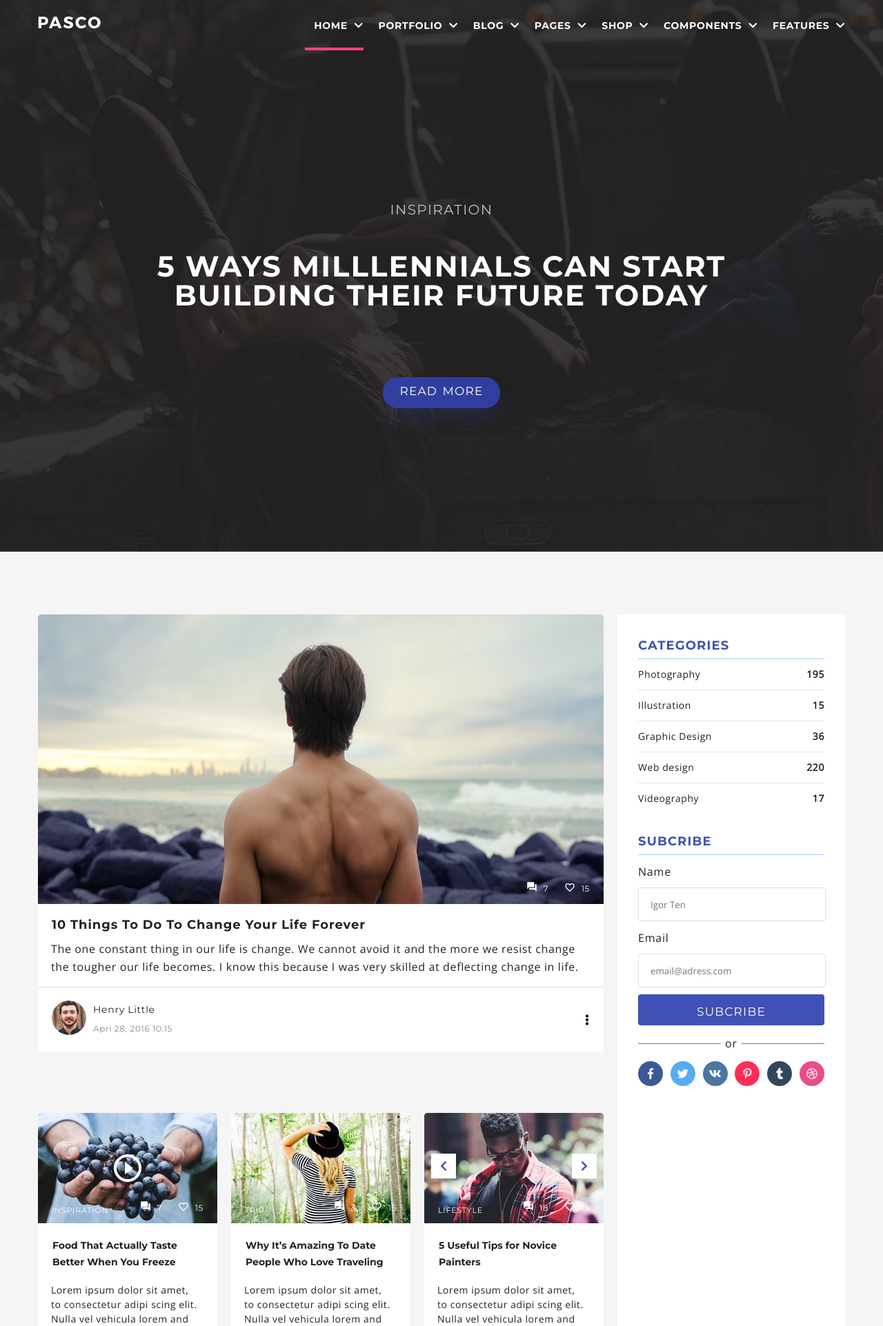
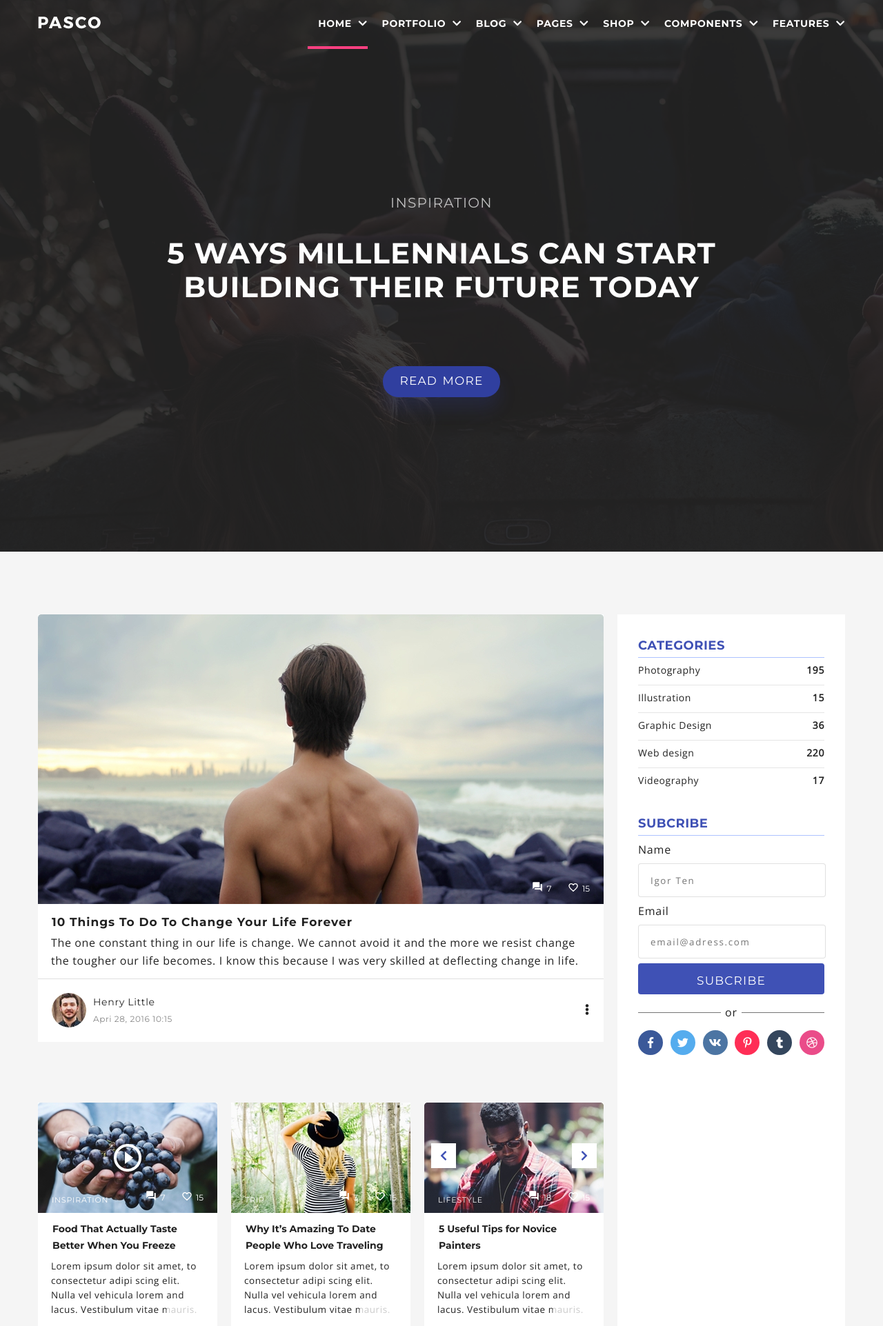
Before and after one commit to OliaKvasha/hw1, a PHP site: page / in a window 1280 px wide. Shown: the top 1923 px of the page at 69% size. Run offline with PHP 8.4, Linux system fonts and the light colour scheme; some libraries are stand-ins or nearby versions.

Commit message:
try pixel-perfect

```diff
--- a/hw4/style.css
+++ b/hw4/style.css
@@ -21,7 +21,7 @@ body {
   font-variant: small-caps;
   letter-spacing: 1.2px;
   border: none;
-  line-height: 36px;
+  line-height: 38px;
   display: block;
 }
 
@@ -80,7 +80,7 @@ body {
 }
 
 .main-menu__item {
-  padding: 30px 0 25px 22px;
+  padding: 27px 0 26px 21px;
 }
 
 .main-menu__item:hover {
@@ -88,7 +88,7 @@ body {
 }
 
 .main-menu__item:first-child {
-  padding-left: 13px;
+  padding-left: 15px;
 }
 
 .main-menu__item_selected {
@@ -101,7 +101,7 @@ body {
 
 .section-top__inner {
   text-align: center;
-  padding-top: 214px;
+  padding-top: 206px;
 }
 
 .subtitle {
@@ -109,17 +109,18 @@ body {
   font-size: 28px;
   font-variant: small-caps;
   font-weight: 400;
-  letter-spacing: 1.4px;
+  letter-spacing: 1.3px;
 }
 
 .title {
   font-size: 42px;
-  letter-spacing: 2.1px;
-  padding-top: 50px;
+  letter-spacing: 1.1px;
+  padding-top: 38px;
+  line-height: 49px;
 }
 
 .btn-read-more {
-  margin-top: 98px;
+  margin-top: 90px;
   margin-left: auto;
   margin-right: auto;
 }
@@ -149,9 +150,9 @@ body {
 }
 
 .main-article__title {
-  font-size: 18px;
-  letter-spacing: 0.9px;
-  padding-top: 18px;
+  font-size: 17px;
+  letter-spacing: 1px;
+  padding-top: 15px;
   padding-left: 20px;
 }
 
@@ -164,7 +165,7 @@ body {
   font-weight: 400;
   letter-spacing: 0.64px;
   line-height: 26px;
-  padding: 13px 36px 16px 19px;
+  padding: 8px 36px 13px 19px;
   border-bottom: 1px solid rgba(0, 0, 0, 0.12);
 }
 
@@ -181,13 +182,12 @@ body {
 
 .block-icons_on-picture span {
   font-size: 12px;
-  letter-spacing: 0.6px;
   padding-right: 20px;
-  padding-left: 5px;
+  padding-left: 2px;
 }
 
 .article__author {
-  padding: 19px 10px 21px 20px;
+  padding: 20px 10px 21px 20px;
   position: relative;
 }
 
@@ -205,7 +205,7 @@ body {
 .article__date {
   color: rgba(33, 33, 33, 0.54);
   font-size: 12px;
-  line-height: 27px;
+  line-height: 21px;
   letter-spacing: 0.6px;
 }
 
@@ -309,7 +309,7 @@ body {
 .article__title {
   font-size: 14px;
   line-height: 24px;
-  padding: 17px 23px 0 21px;
+  padding: 8px 23px 0 21px;
 }
 
 .article__title:hover {
@@ -377,8 +380,8 @@ body {
 .sidebar__title {
   color: #3f51b5;
   font-size: 18px;
-  letter-spacing: 1.15px;
-  padding: 36px 0 10px;
+  letter-spacing: 0.5px;
+  padding: 36px 0 8px;
   border-bottom: 1px solid rgba(41, 98, 255, 0.38);
 }
 
@@ -386,7 +389,7 @@ body {
   font-size: 14px;
   letter-spacing: 0.56px;
   border-bottom: 1px solid rgba(0, 0, 0, 0.1);
-  padding: 15px 0;
+  padding: 11px 0 14px 0;
   display: flex;
   justify-content: space-between;
 }
@@ -405,7 +408,7 @@ body {
 }
 
 .sidebar-form {
-  padding-bottom: 10px;
+  padding-bottom: 7px;
 }
 
 .sidebar-form__item {
@@ -415,7 +418,7 @@ body {
 
 .sidebar-form__label {
   display: block;
-  padding: 16px 0 15px;
+  padding: 12px 0;
 }
 
 .sidebar-form__field {
@@ -424,6 +427,7 @@ body {
   border-radius: 4px;
   border: 1px solid rgba(0, 0, 0, 0.12);
   padding-left: 17px;
+  letter-spacing: 1.7px;
 }
 
 .sidebar__btn-subscribe {
```
Also changed, not shown: other parts of hw4/style.css (+15 -12 lines).
